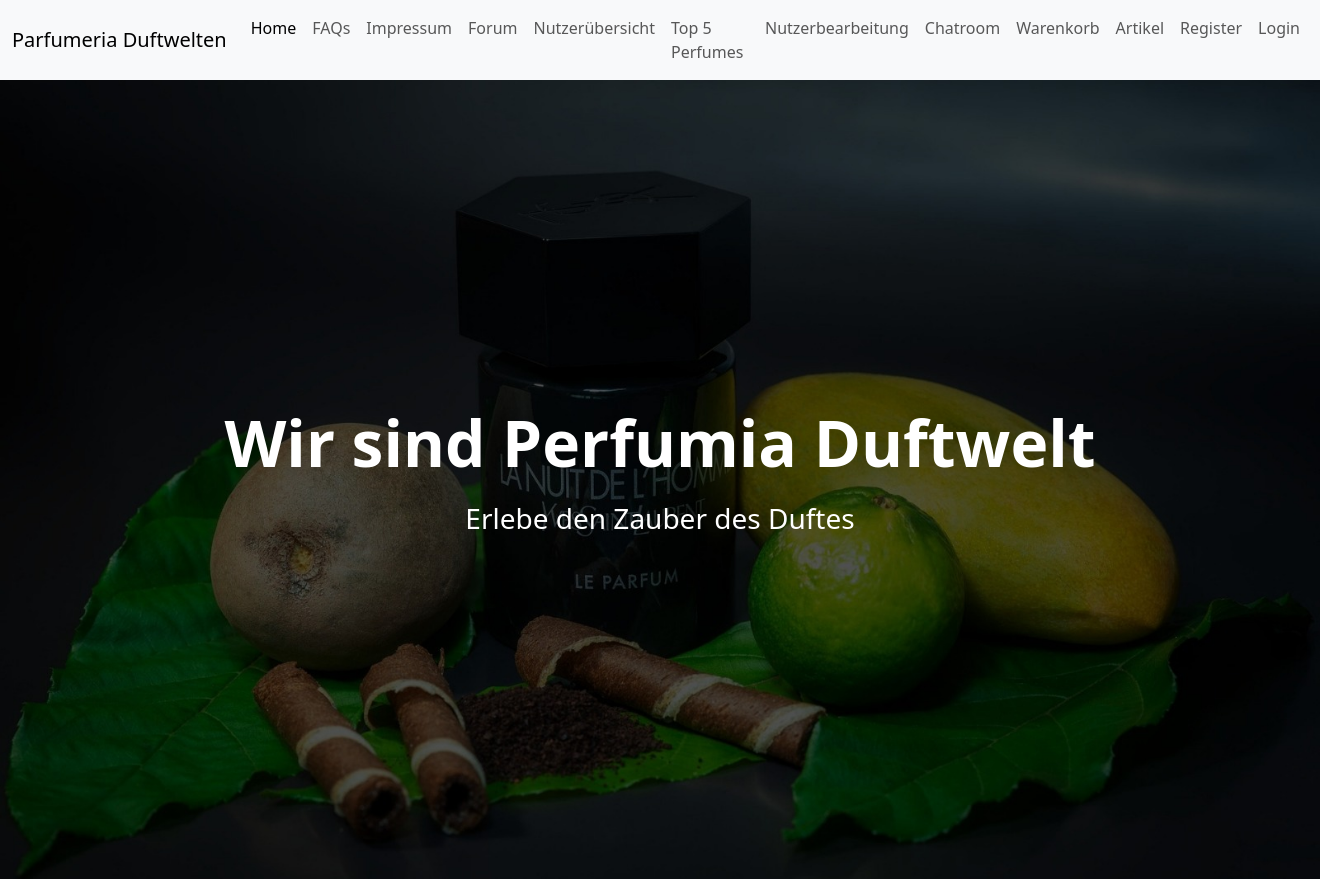
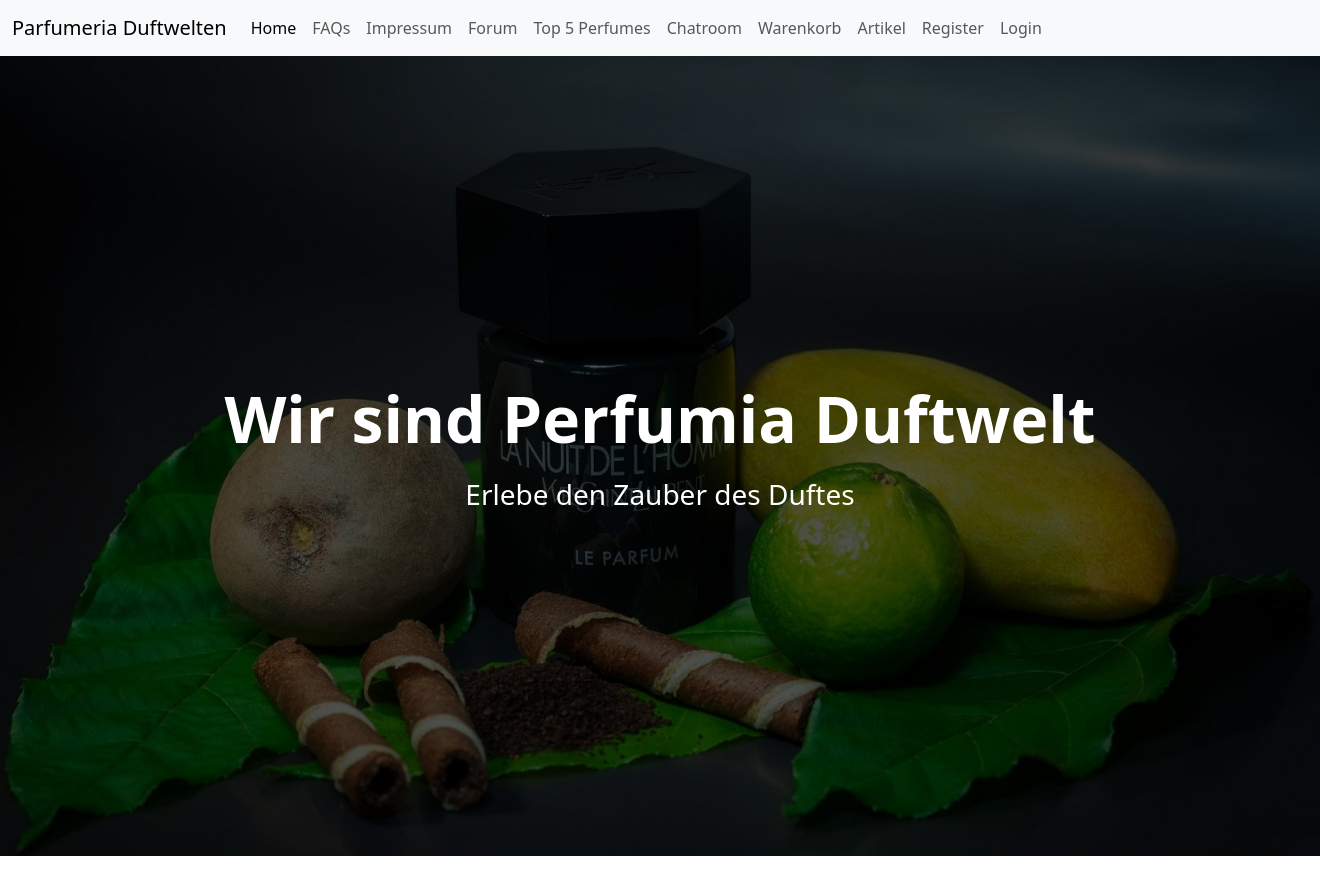
Before and after one commit to fh1798/ITP_Sem2_Grp13, a PHP site: page /index.php in a window 1320 px wide. Shown: the top 879 px of the page. Run offline with PHP 8.4, Linux system fonts and the light colour scheme.

Commit message:
Update - Nutzerdatenübersicht,-bearbeiten und Forum

```diff
--- a/projectCode/includes/basicElements/navbar.php
+++ b/projectCode/includes/basicElements/navbar.php
@@ -19,13 +19,7 @@
           <a class="nav-link <?php if($page === "forum") echo "active"; ?>" href="index.php?page=forum">Forum</a>
         </li>
         <li class="nav-item">
-          <a class="nav-link <?php if($page === "nutzerübersicht") echo "active"; ?>" href="index.php?page=nutzerübersicht">Nutzerübersicht</a>
-        </li>
-        <li class="nav-item">
           <a class="nav-link <?php if($page === "artikelranking") echo "active"; ?>" href="index.php?page=artikelranking">Top 5 Perfumes</a>
-        </li>
-        <li class="nav-item">
-          <a class="nav-link <?php if($page === "nutzerbearbeitung") echo "active"; ?>" href="index.php?page=nutzerbearbeitung">Nutzerbearbeitung</a>
         </li>
         <li class="nav-item">
             <a class="nav-link <?php if($page === "chatroom") echo "active"; ?>" href="index.php?page=chatroom">Chatroom</a>
@@ -36,6 +30,16 @@
         <li class="nav-item">
           <a class="nav-link <?php if($page === "artikelübersicht") echo "active"; ?>" href="index.php?page=artikelübersicht">Artikel</a>
         </li>
+
+        <?php if(isset($_SESSION['benutzerID'])): ?>
+  <li class="nav-item">
+    <a class="nav-link <?php if($page === "nutzerbearbeitung") echo "active"; ?>" href="index.php?page=nutzerbearbeitung">Nutzerbearbeitung</a>
+  </li>
+  <li class="nav-item">
+    <a class="nav-link <?php if($page === "nutzerübersicht") echo "active"; ?>" href="index.php?page=nutzerübersicht">Nutzerübersicht</a>
+  </li>
+<?php endif; ?>
+
         <?php if(!isset($_SESSION['benutzerID'])): ?>
           <li class="nav-item">
             <a class="nav-link <?php if($page === "register") echo "active"; ?>" href="index.php?page=register">Register</a>
@@ -43,7 +47,6 @@
           <li class="nav-item">
             <a class="nav-link <?php if($page === "login") echo "active"; ?>" href="index.php?page=login">Login</a>
           </li>
-
         <?php endif; ?>
       </ul>
       <!-- Login/Logout Status -->
```
